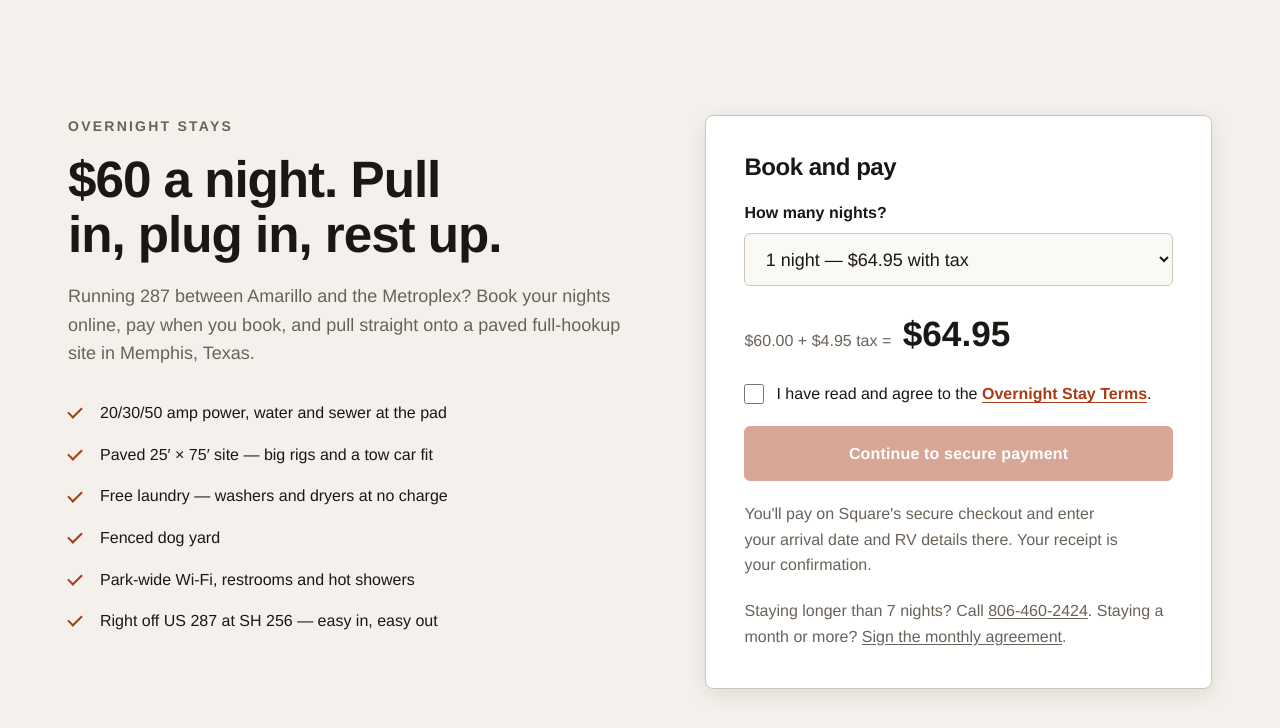
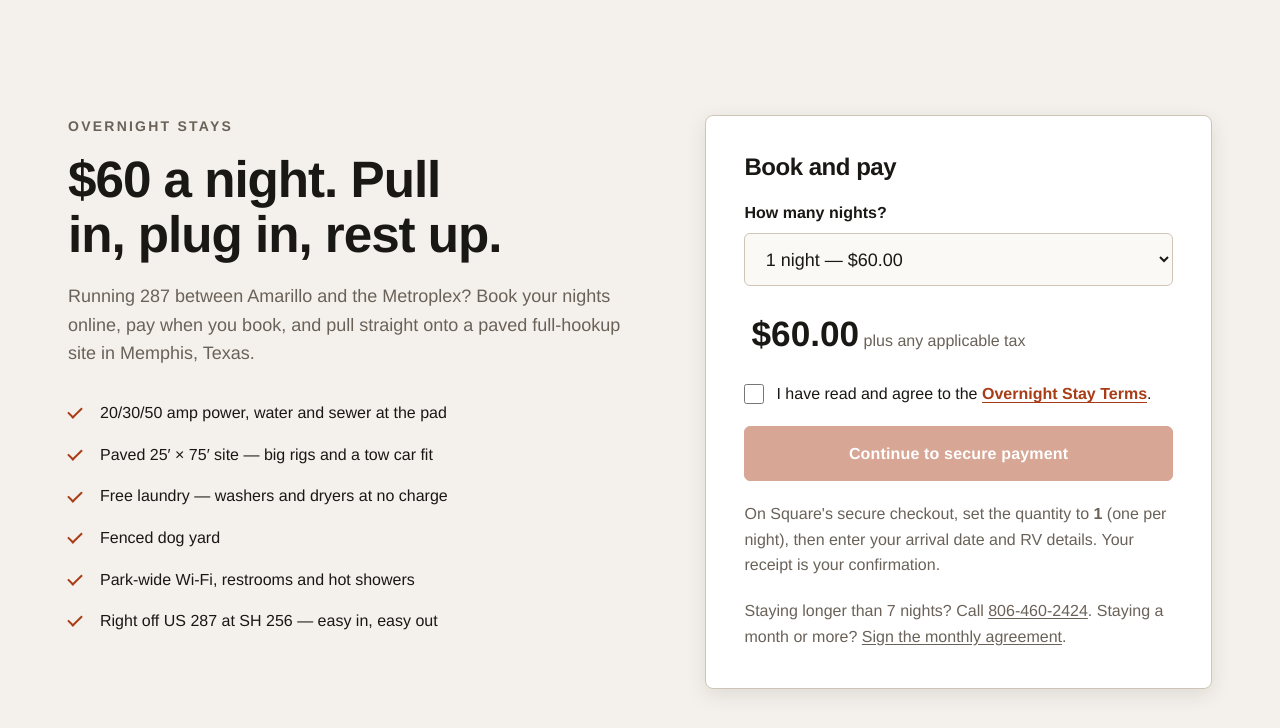
Before and after one commit to FoundryRV/foundryrvpark, a plain HTML site: page overnight/index.html in a window 1280 px wide. Shown: the part 72-800 px from the top of the page. Drawn offline with Linux system fonts and the light colour scheme; a web font is replaced by a local one.

Commit message:
Overnight booking: connect Square per-night payment link
Co-authored-by: Perplexity <noreply@perplexity.ai>

```diff
--- a/overnight/index.html
+++ b/overnight/index.html
@@ -67,27 +67,27 @@
         </ul>
       </div>
       <div class="col-media">
-        <div class="bookbox" id="book" data-links="{}">
+        <div class="bookbox" id="book" data-links="{&quot;1&quot;: &quot;https://square.link/u/nOveZqTH&quot;, &quot;2&quot;: &quot;https://square.link/u/nOveZqTH&quot;, &quot;3&quot;: &quot;https://square.link/u/nOveZqTH&quot;, &quot;4&quot;: &quot;https://square.link/u/nOveZqTH&quot;, &quot;5&quot;: &quot;https://square.link/u/nOveZqTH&quot;, &quot;6&quot;: &quot;https://square.link/u/nOveZqTH&quot;, &quot;7&quot;: &quot;https://square.link/u/nOveZqTH&quot;}">
           <h2 class="h-sub">Book and pay</h2>
           <label class="field">
             <span class="field__label">How many nights?</span>
             <select id="nights" class="field__input">
-              <option value="1">1 night &mdash; $64.95 with tax</option>
-              <option value="2">2 nights &mdash; $129.90 with tax</option>
-              <option value="3">3 nights &mdash; $194.85 with tax</option>
-              <option value="4">4 nights &mdash; $259.80 with tax</option>
-              <option value="5">5 nights &mdash; $324.75 with tax</option>
-              <option value="6">6 nights &mdash; $389.70 with tax</option>
-              <option value="7">7 nights &mdash; $454.65 with tax</option>
+              <option value="1">1 night &mdash; $60.00</option>
+              <option value="2">2 nights &mdash; $120.00</option>
+              <option value="3">3 nights &mdash; $180.00</option>
+              <option value="4">4 nights &mdash; $240.00</option>
+              <option value="5">5 nights &mdash; $300.00</option>
+              <option value="6">6 nights &mdash; $360.00</option>
+              <option value="7">7 nights &mdash; $420.00</option>
             </select>
           </label>
-          <p class="bookbox__total" aria-live="polite"><span id="sum">$60.00 + $4.95 tax</span> = <strong id="tot">$64.95</strong></p>
+          <p class="bookbox__total" aria-live="polite"><strong id="tot">$60.00</strong> <span id="sum">plus any applicable tax</span></p>
           <label class="agree">
             <input type="checkbox" id="agree" />
             <span>I have read and agree to the <a class="link-strong" href="../overnight/terms/" target="_blank" rel="noopener">Overnight Stay Terms</a>.</span>
           </label>
           <button class="btn btn--primary bookbox__pay" id="pay" type="button" disabled>Continue to secure payment</button>
-          <p class="bookbox__note small muted" id="paynote">You'll pay on Square's secure checkout and enter your arrival date and RV details there. Your receipt is your confirmation.</p>
+          <p class="bookbox__note small muted" id="paynote">On Square's secure checkout, set the quantity to <strong id="qn">1</strong> (one per night), then enter your arrival date and RV details. Your receipt is your confirmation.</p>
           <p class="bookbox__note small muted">Staying longer than 7 nights? Call <a href="tel:+18064602424">806-460-2424</a>. Staying a month or more? <a href="https://na4.docusign.net/Member/PowerFormSigning.aspx?PowerFormId=102dc6d5-dcdc-48c1-9114-8ed7002d5dbd&amp;env=na4&amp;acct=5a6d45d3-995d-4c4a-9f34-7e88ad826773&amp;v=2" target="_blank" rel="noopener">Sign the monthly agreement</a>.</p>
         </div>
         <script>
@@ -97,9 +97,9 @@
           var sel=document.getElementById('nights'),ag=document.getElementById('agree'),pay=document.getElementById('pay');
           var tw='tax';
           function money(c){return '$'+(c/100).toFixed(2).replace(/\B(?=(\d{3})+(?!\d))/g,',');}
-          function upd(){var n=+sel.value,b=n*6000,t=Math.round(b*0.0825);
-            document.getElementById('sum').textContent=money(b)+' + '+money(t)+' '+tw;
-            document.getElementById('tot').textContent=money(b+t);
+          function upd(){var n=+sel.value,b=n*6000;
+            document.getElementById('tot').textContent=money(b);
+            document.getElementById('qn').textContent=n;
             pay.disabled=!ag.checked;}
           sel.addEventListener('change',upd);ag.addEventListener('change',upd);upd();
           pay.addEventListener('click',function(){
```
Also changed, not shown: es/noche/index.html (+13 -13 lines).
